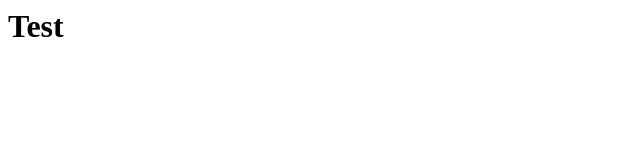
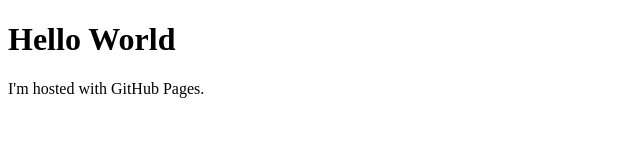
Before and after one commit to thzhao/thzhao.github.io, a plain HTML site: page index.html in a window 1280 px wide. Shown: the whole page, without its empty margins (0-640 px from the left). Drawn offline with Linux system fonts and the light colour scheme.

Commit message:
Update index.html

```diff
--- a/index.html
+++ b/index.html
@@ -1,3 +1,7 @@
+<!DOCTYPE html>
+<html>
 <body>
-	<h1>Test</h1>
+<h1>Hello World</h1>
+<p>I'm hosted with GitHub Pages.</p>
 </body>
+</html>
```
